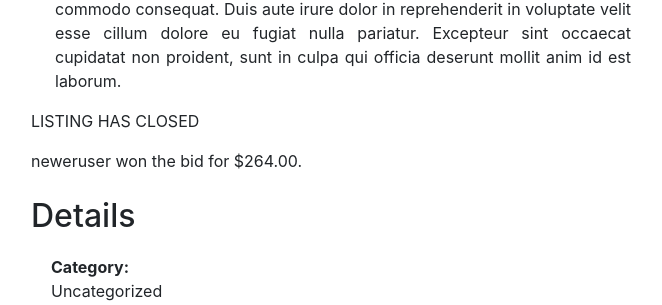
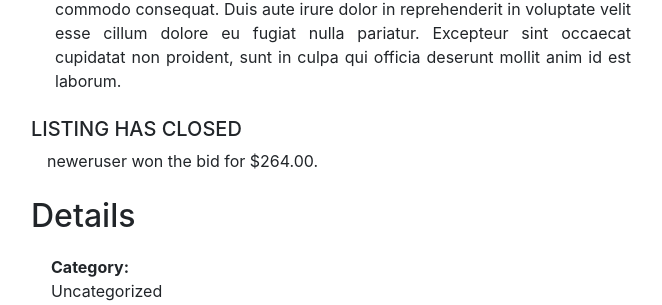
Before and after one commit to jincrypt/web50, a Django app: page /listing/3/ in a window 1280 px wide. Shown: the part 650-955 px from the top of the page, without its empty margins (309-971 px from the left). Run offline with Django 3.2, Linux system fonts and the light colour scheme; data comes from the database, SQL or seed files in the repository; both versions use the stored data as it was after the commit; some libraries are stand-ins or nearby versions.

Commit message:
formatting changes (margins)

```diff
--- a/projects/2020/x/commerce/auctions/templates/auctions/listing.html
+++ b/projects/2020/x/commerce/auctions/templates/auctions/listing.html
@@ -81,16 +81,18 @@
     {% endif %}
 
 {% else %}
-    <p>LISTING HAS CLOSED</p>
+    <h5 class="mt-4">LISTING HAS CLOSED</h5>
+    <p class="ml-3">
     {% if bids %}
         {% if bids.first.user == user %}
-            <p>Congratulations! You won this listing.</p>
+            Congratulations! You won this listing for ${{ bids.first.bid }}.
         {% else %}
-            <p>{{ bids.first.user}} won the bid for ${{ bids.first.bid }}.</p>
+            {{ bids.first.user }} won the bid for ${{ bids.first.bid }}.
         {% endif %}
     {% else %}
-        <p>There were no bidders. Item is no longer being sold.</p>
+        There were no bidders. Item is no longer being sold.
     {% endif %}
+    </p>
 {% endif %}
 
     <!-- Details -->
```
Also changed, not shown: projects/2020/x/commerce/db.sqlite3.
